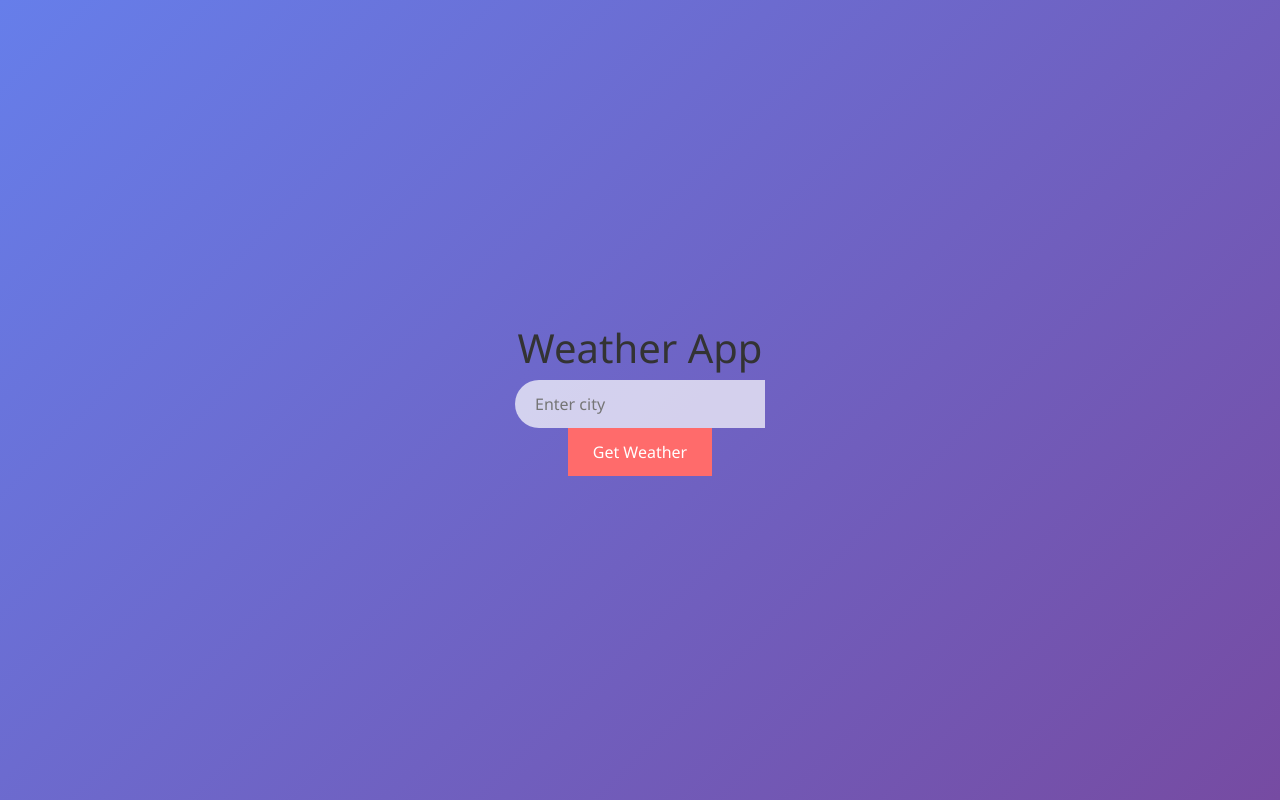
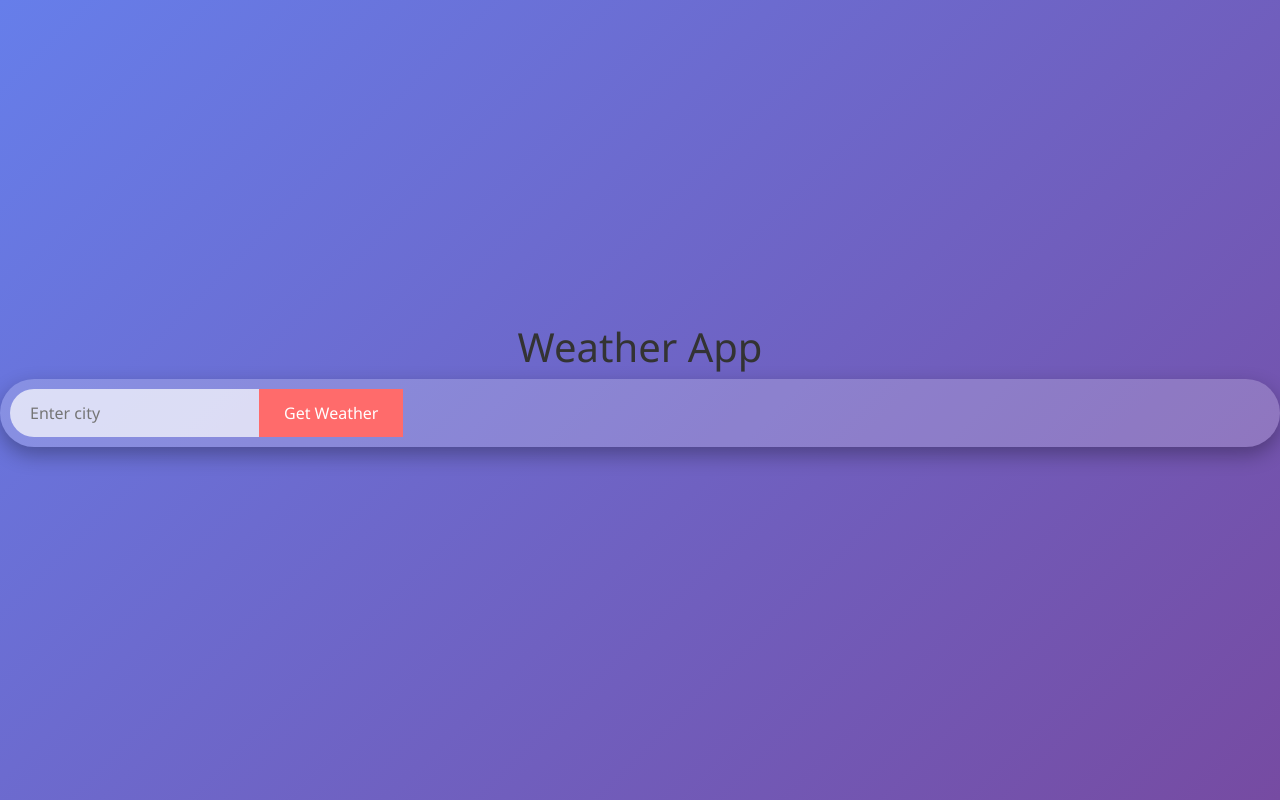
Before and after one commit to Abhiramsankranthi/weatherapp, a React (Create React App) app in the folder weather-app/: page / in a window 1280 px wide. Built offline with nearby package versions, Linux system fonts and the light colour scheme.

Commit message:
Update App.js

```diff
--- a/weather-app/src/App.js
+++ b/weather-app/src/App.js
@@ -30,6 +30,8 @@ function App() {
   return (
     <div className="App">
       <h1>Weather App</h1>
+
+      <div className="input-group">
         <input
           type="text"
           placeholder="Enter city"
@@ -39,8 +41,9 @@ function App() {
         <button onClick={getWeather} disabled={loading}>
           {loading ? 'Loading...' : 'Get Weather'}
         </button>
+      </div>
 
-      {error && <p style={{ color: 'red' }}>{error}</p>}
+      {error && <p className="error-message">{error}</p>}
 
       {weather && (
         <div className="weather-info">
```
Lines whose indentation alone changed are shown as unchanged.
